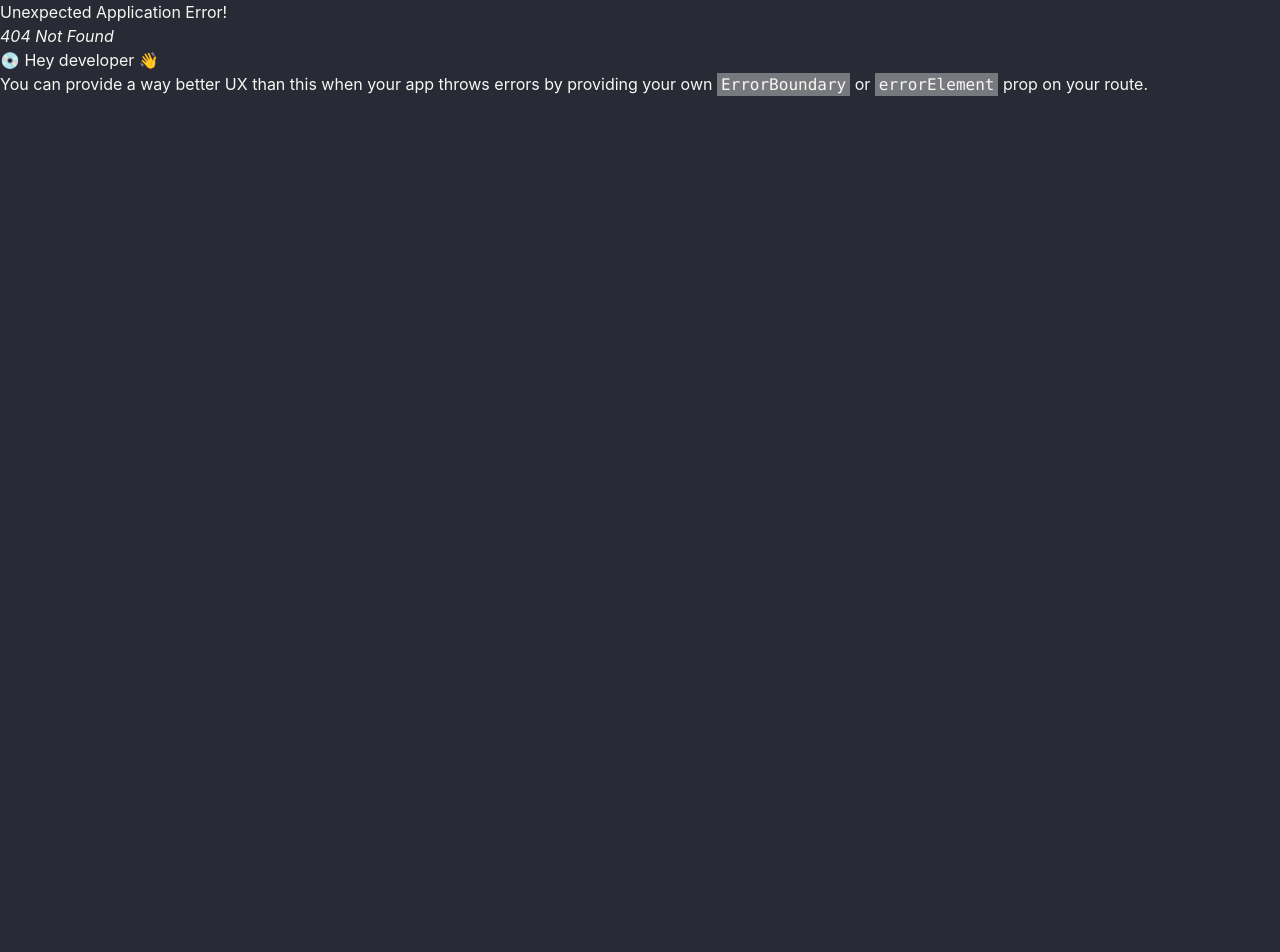
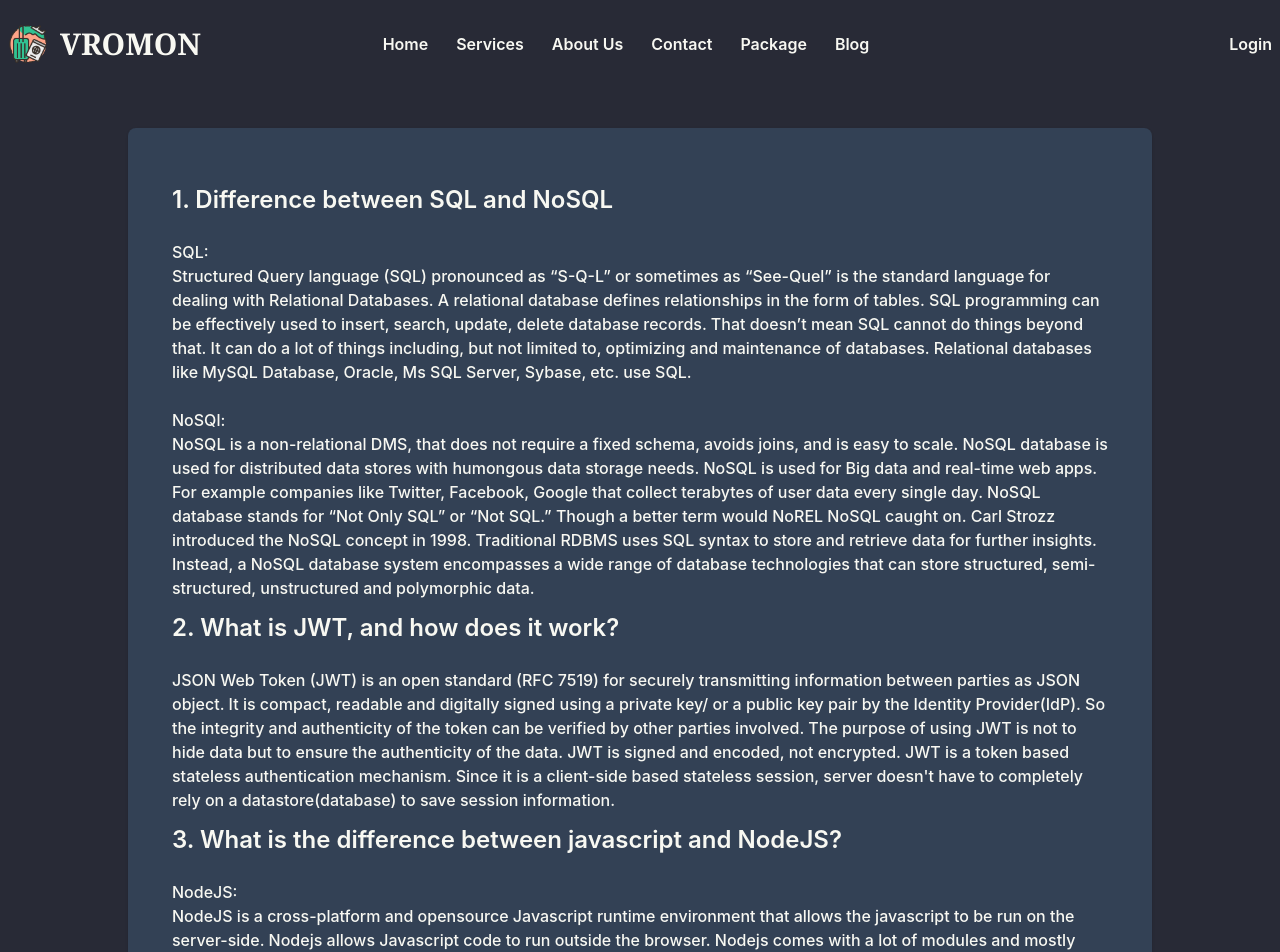
Before and after one commit to kopihannan/service-review-client-side--11, a React (Create React App) app: page /blog in a window 1280 px wide. Before the commit this address had no page. Shown: the top 952 px of the page. Before the commit the page ends 800 px from the top, so only its background shows below. Built offline with nearby package versions, Linux system fonts and the light colour scheme.

Commit message:
added blog section

```diff
--- a/src/components/Header/Header.js
+++ b/src/components/Header/Header.js
@@ -16,6 +16,7 @@ const Header = () => {
                         <Link className='font-semibold mr-7 hover:text-lime-600'>About Us</Link>
                         <Link className='font-semibold mr-7 hover:text-lime-600'>Contact</Link>
                         <Link className='font-semibold mr-7 hover:text-lime-600'>Package</Link>
+                        <Link to='/blog' className='font-semibold mr-7 hover:text-lime-600'>Blog</Link>
                     </ul>
                 </div>
                 <div className='flex items-center'>
@@ -30,6 +31,7 @@ const Header = () => {
                     <Link className='font-semibold mr-7 hover:text-lime-600'>About Us</Link>
                     <Link className='font-semibold mr-7 hover:text-lime-600'>Contact</Link>
                     <Link className='font-semibold mr-7 hover:text-lime-600'>Package</Link>
+                    <Link to='/blog' className='font-semibold mr-7 hover:text-lime-600'>Blog</Link>
                 </ul>
             </div>
             <div className="navbar-end">
--- a/src/components/Pages/Blog.js
+++ b/src/components/Pages/Blog.js
@@ -2,8 +2,49 @@ import React from 'react';
 
 const Blog = () => {
     return (
-        <div>
-            this is blog
+        <div className='max-w-screen-lg bg-slate-700 rounded-lg shadow mx-auto p-11 my-10'>
+            <div className='my-3'>
+                <h2 className='font-semibold text-2xl'>1. Difference between SQL and NoSQL</h2>
+                <br />
+                <p className='font-medium'>SQL: <br /> Structured Query language (SQL) pronounced as “S-Q-L” or sometimes as “See-Quel” is the standard language for dealing with Relational Databases. A relational database defines relationships in the form of tables.
+
+                    SQL programming can be effectively used to insert, search, update, delete database records.
+
+                    That doesn’t mean SQL cannot do things beyond that. It can do a lot of things including, but not limited to, optimizing and maintenance of databases.
+
+                    Relational databases like MySQL Database, Oracle, Ms SQL Server, Sybase, etc. use SQL.</p> <br />
+                <p className='font-medium'>NoSQl: <br />NoSQL is a non-relational DMS, that does not require a fixed schema, avoids joins, and is easy to scale. NoSQL database is used for distributed data stores with humongous data storage needs. NoSQL is used for Big data and real-time web apps. For example companies like Twitter, Facebook, Google that collect terabytes of user data every single day.
+
+                    NoSQL database stands for “Not Only SQL” or “Not SQL.” Though a better term would NoREL NoSQL caught on. Carl Strozz introduced the NoSQL concept in 1998.
+
+                    Traditional RDBMS uses SQL syntax to store and retrieve data for further insights. Instead, a NoSQL database system encompasses a wide range of database technologies that can store structured, semi-structured, unstructured and polymorphic data. </p>
+            </div>
+            <div className='my-3'>
+                <h2 className='font-semibold text-2xl'>2. What is JWT, and how does it work?</h2>
+                <br />
+                <p className='font-medium'>JSON Web Token (JWT) is an open standard (RFC 7519) for securely transmitting information between parties as JSON object.
+
+                    It is compact, readable and digitally signed using a private key/ or a public key pair by the Identity Provider(IdP). So the integrity and authenticity of the token can be verified by other parties involved.
+
+                    The purpose of using JWT is not to hide data but to ensure the authenticity of the data. JWT is signed and encoded, not encrypted.
+
+                    JWT is a token based stateless authentication mechanism. Since it is a client-side based stateless session, server doesn't have to completely rely on a datastore(database) to save session information.</p>
+            </div>
+            <div className='my-3'>
+                <h2 className='font-semibold text-2xl'>3. What is the difference between javascript and NodeJS?</h2>
+                <br />
+                <p className='font-medium'>NodeJS: <br />NodeJS is a cross-platform and opensource Javascript runtime environment that allows the javascript to be run on the server-side. Nodejs allows Javascript code to run outside the browser. Nodejs comes with a lot of modules and mostly used in web development. </p>
+                <p className='font-medium'>Javascript: <br />Javascript is a Scripting language. It is mostly abbreviated as JS. It can be said that Javascript is the updated version of the ECMA script. Javascript is a high-level programming language that uses the concept of Oops but it is based on prototype inheritance. </p>
+            </div>
+            <div className='my-3'>
+                <h2 className='font-semibold text-2xl'>4. How does NodeJS handle multiple requests at the same time?</h2>
+                <br />
+                <p className='font-medium'>We know NodeJS application is single-threaded. Say, if processing involves request A that takes 10 seconds, it does not mean that a request which comes after this request needs to wait 10 seconds to start processing because NodeJS event loops are only single-threaded. The entire NodeJS architecture is not single-threaded. <br />How NodeJS handle multiple client requests?
+
+                    NodeJS receives multiple client requests and places them into EventQueue. NodeJS is built with the concept of event-driven architecture. NodeJS has its own EventLoop which is an infinite loop that receives requests and processes them. EventLoop is the listener for the EventQueue.
+
+                    If NodeJS can process the request without I/O blocking then the event loop would itself process the request and sends the response back to the client by itself. But, it is possible to process multiple requests parallelly using the NodeJS cluster module or worker_threads module.</p>
+            </div>
         </div>
     );
 };
```
Also changed, not shown: src/Routes/Router.js (+3 -4 lines).
